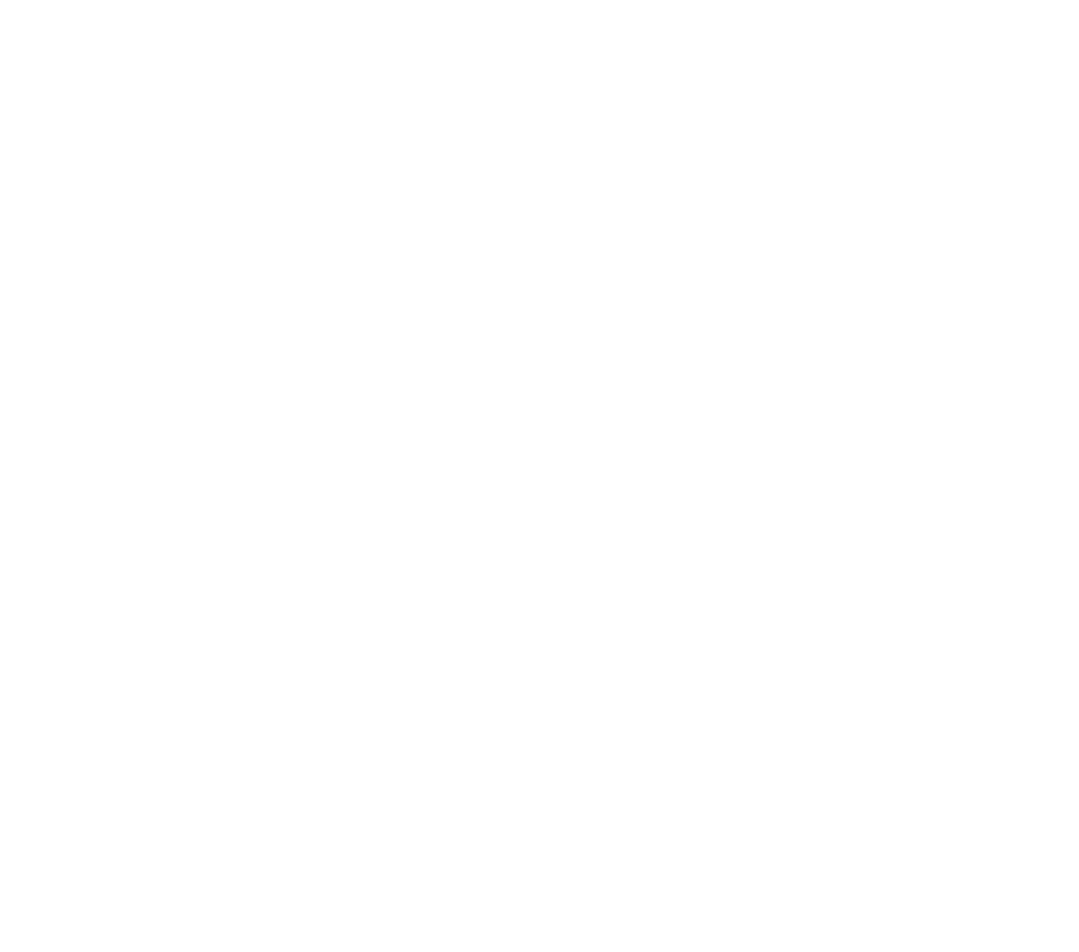
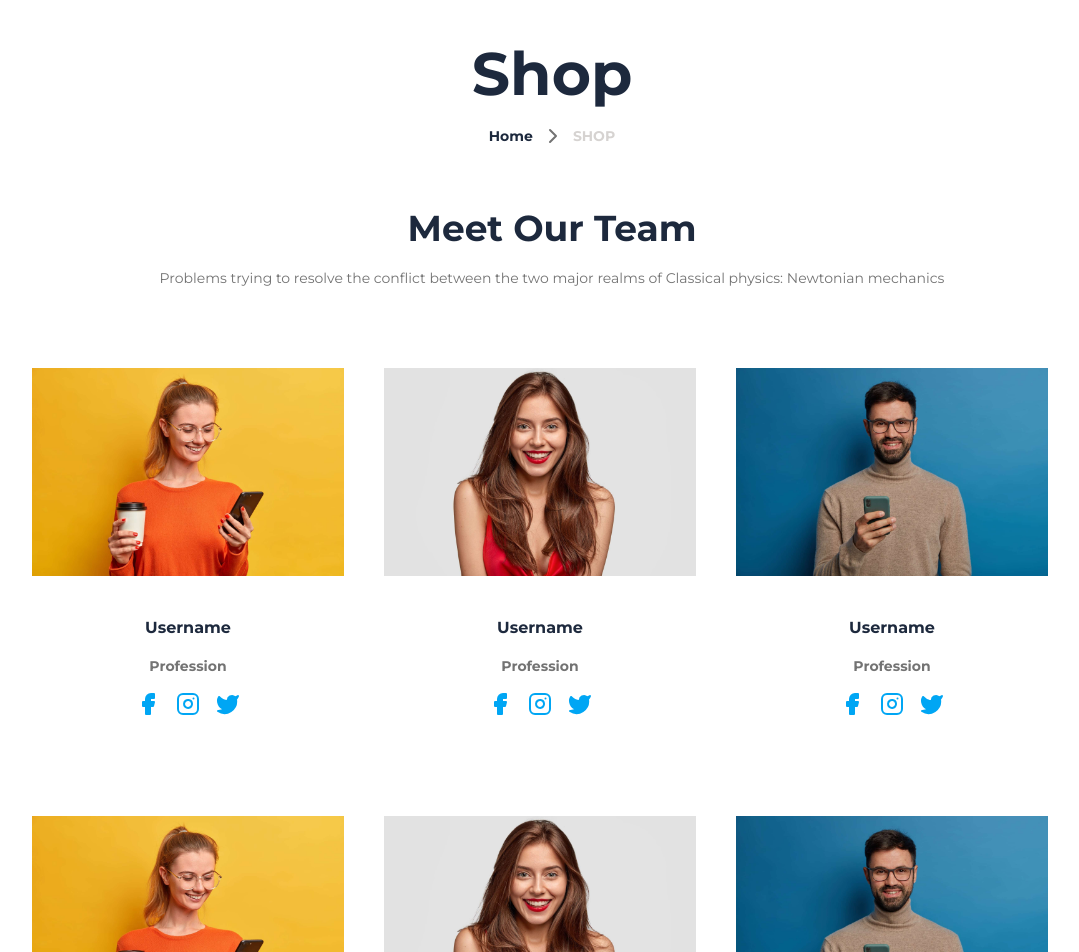
Before and after one commit to velidogan120/E-commerce-React, a React (Vite) app: page /team in a window 1280 px wide. Before the commit this address had no page. Shown: the part 140-1092 px from the top of the page, without its empty margins (88-1167 px from the left). Before the commit the page ends 800 px from the top, so only its background shows below. Built offline with nearby package versions, Linux system fonts and the light colour scheme.

Commit message:
feat: Implement TeamPage with TeamEmployee component and update styles

```diff
--- a/src/components/TeamEmployee.jsx
+++ b/src/components/TeamEmployee.jsx
@@ -1,6 +1,8 @@
+import { useLocation } from "react-router";
 import "../styles/team-employee.css";
 import Employee from "./Employee";
 const TeamEmployee = () => {
+  const location = useLocation();
   return (
     <div className="team-container">
       <div className="team-header">
@@ -16,6 +18,12 @@
         {Array.from({ length: 3 }).map((_, index) => (
           <Employee key={index} index={index} />
         ))}
+        {location.pathname === "/team" &&
+          Array.from({ length: 2 }).map(() =>
+            Array.from({ length: 3 }).map((_, index) => (
+              <Employee key={index} index={index} />
+            )),
+          )}
       </div>
     </div>
   );
--- a/src/lib/router/Router.jsx
+++ b/src/lib/router/Router.jsx
@@ -6,6 +6,7 @@
 import ProductPage from "../../pages/ProductPage";
 import AboutPage from "../../pages/AboutPage";
 import PricePage from "../../pages/PricePage";
+import TeamPage from "../../pages/TeamPage";
 const Router = () => {
   return (
     <Routes>
@@ -17,6 +18,7 @@
         </Route>
         <Route path="/about" element={<AboutPage />} />
         <Route path="/price" element={<PricePage />} />
+        <Route path="/team" element={<TeamPage />} />
       </Route>
     </Routes>
   );
--- a/src/pages/TeamPage.jsx
+++ b/src/pages/TeamPage.jsx
@@ -0,0 +1,14 @@
+import Breadcrumb from "../components/shared/Breadcrumb";
+import Trial from "../components/shared/Trial";
+import TeamEmployee from "../components/TeamEmployee";
+const TeamPage = () => {
+  return (
+    <>
+      <Breadcrumb />
+      <TeamEmployee />
+      <Trial />
+    </>
+  );
+};
+
+export default TeamPage;
--- a/src/styles/employee.css
+++ b/src/styles/employee.css
@@ -1,7 +1,7 @@
 @reference "../tailwind-ref.css";
 
 .employee {
-  @apply w-8/10 lg:w-1/3;
+  @apply w-8/10 lg:w-3/10;
 }
 
 .employee .employee-content {
--- a/src/styles/team-employee.css
+++ b/src/styles/team-employee.css
@@ -9,5 +9,5 @@
 }
 
 .team-container .employees {
-  @apply flex gap-10 items-center lg:px-30 flex-col lg:flex-row;
+  @apply flex gap-10 items-center lg:px-30 flex-col lg:flex-row flex-wrap;
 }
```
